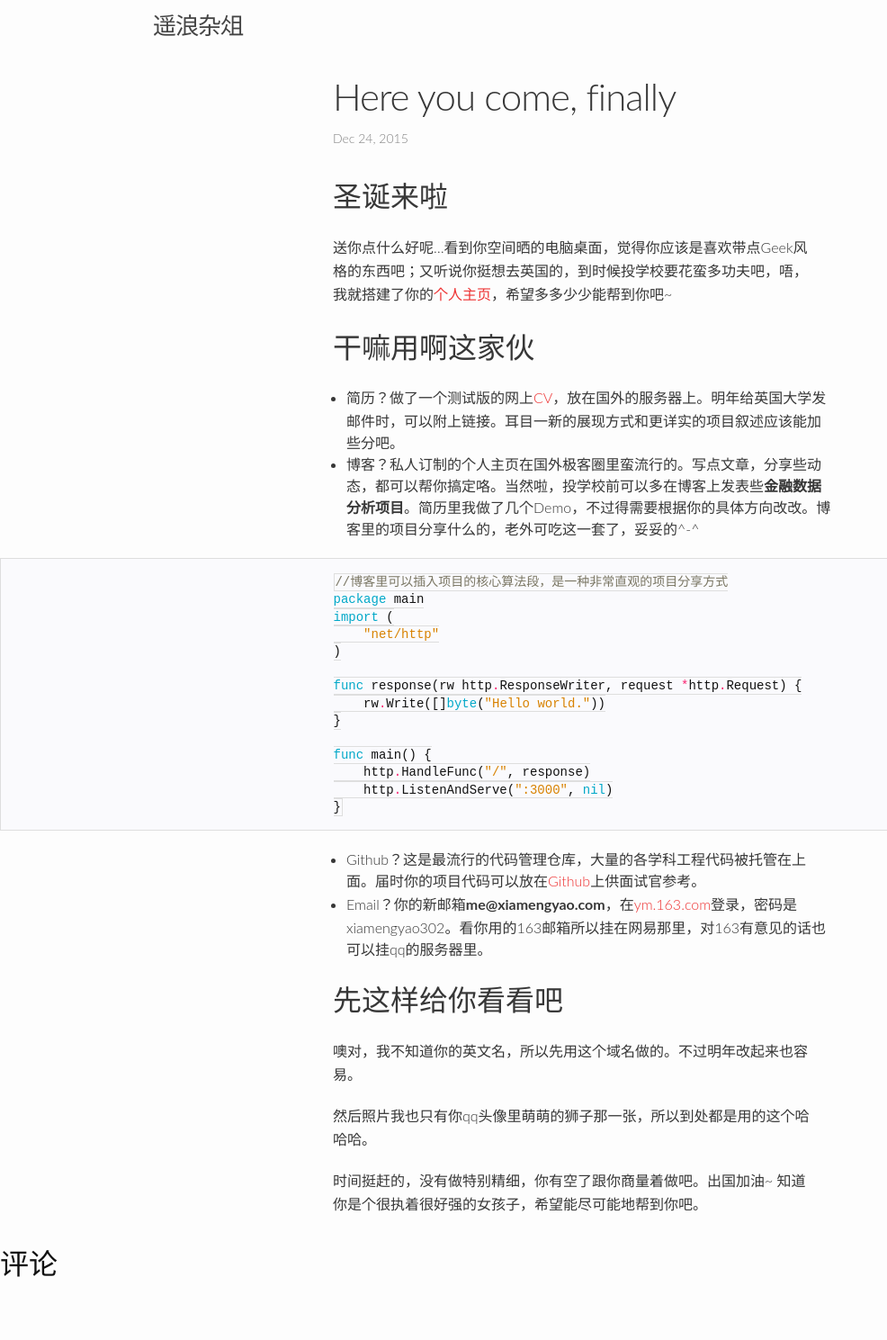
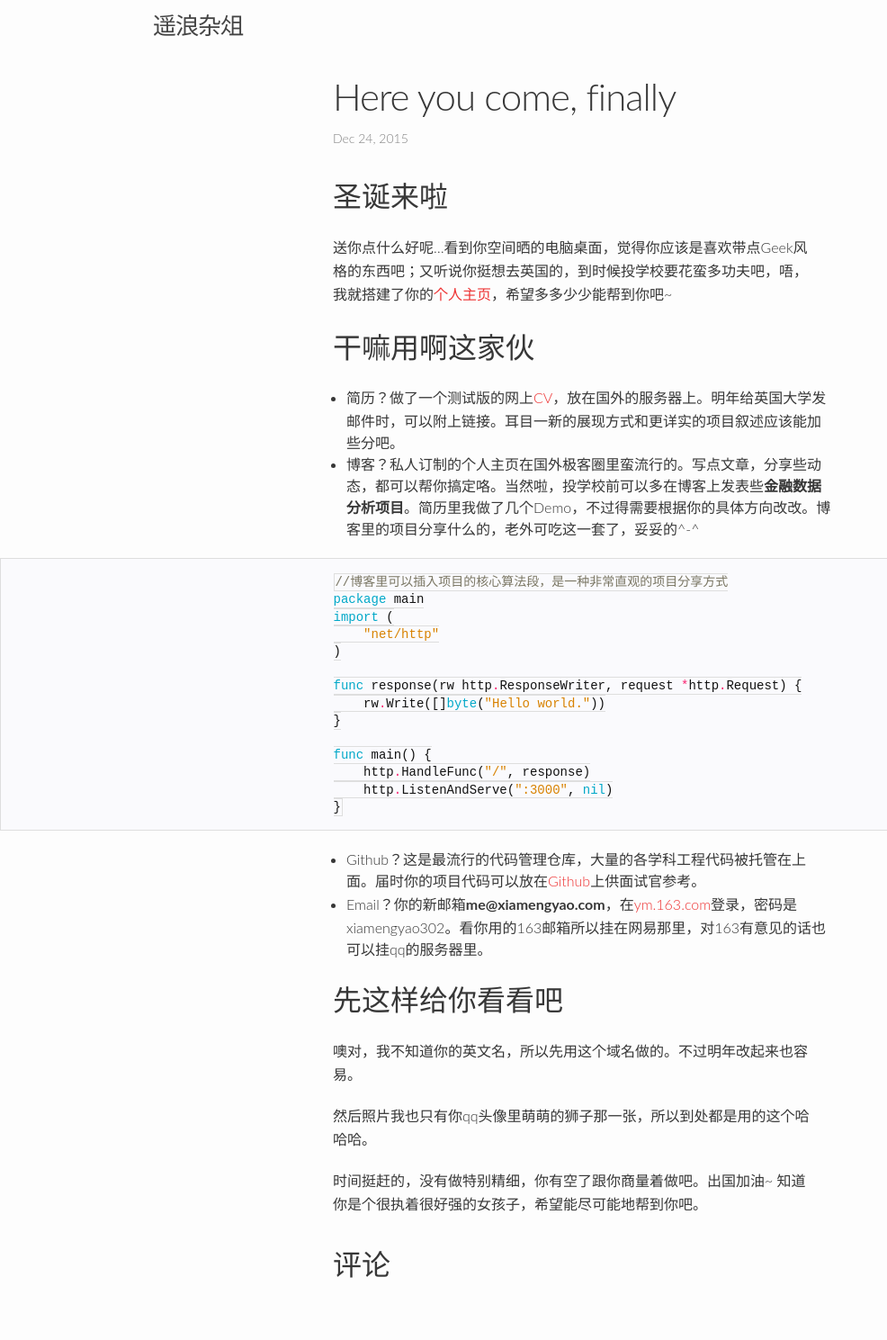
Before and after one commit to xiamengyao/blog, a Jekyll site: the page built from _posts/2015-12-22-first.md, in a window 1280 px wide. Shown: the whole page at 90% size, without its empty margins (0-986 px from the left). Built offline with Jekyll 4.4.1, drawn with Linux system fonts in a browser that asks for light colours; comment, search, counter and statistics services are not loaded.

Commit message:
change comment style

```diff
--- a/_layouts/post.html
+++ b/_layouts/post.html
@@ -18,6 +18,11 @@
   <article class="post-content">
     {{ content }}
   </article>
+
+  <header class="post-header">
+  <p class="post-title">
    {% include comment.html %}
+   </p>
+  </header>
 
 </div>
```
